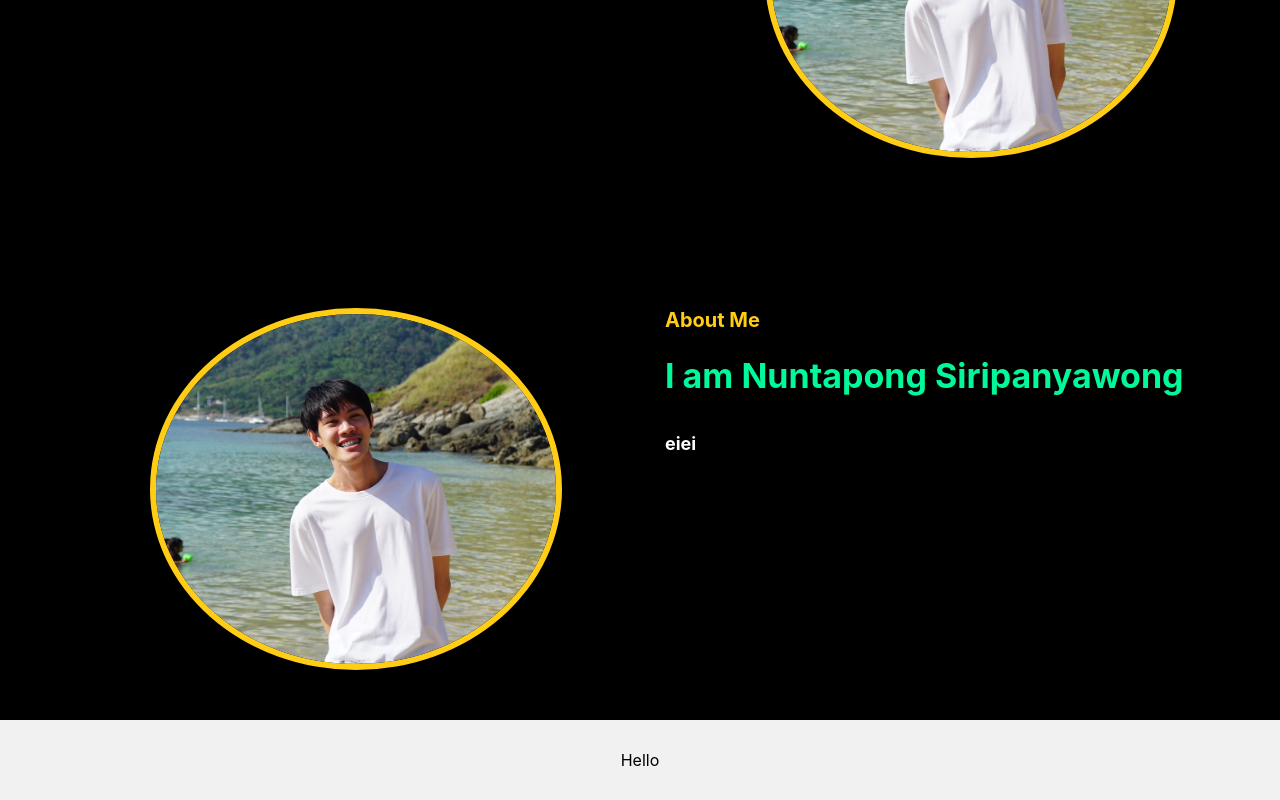
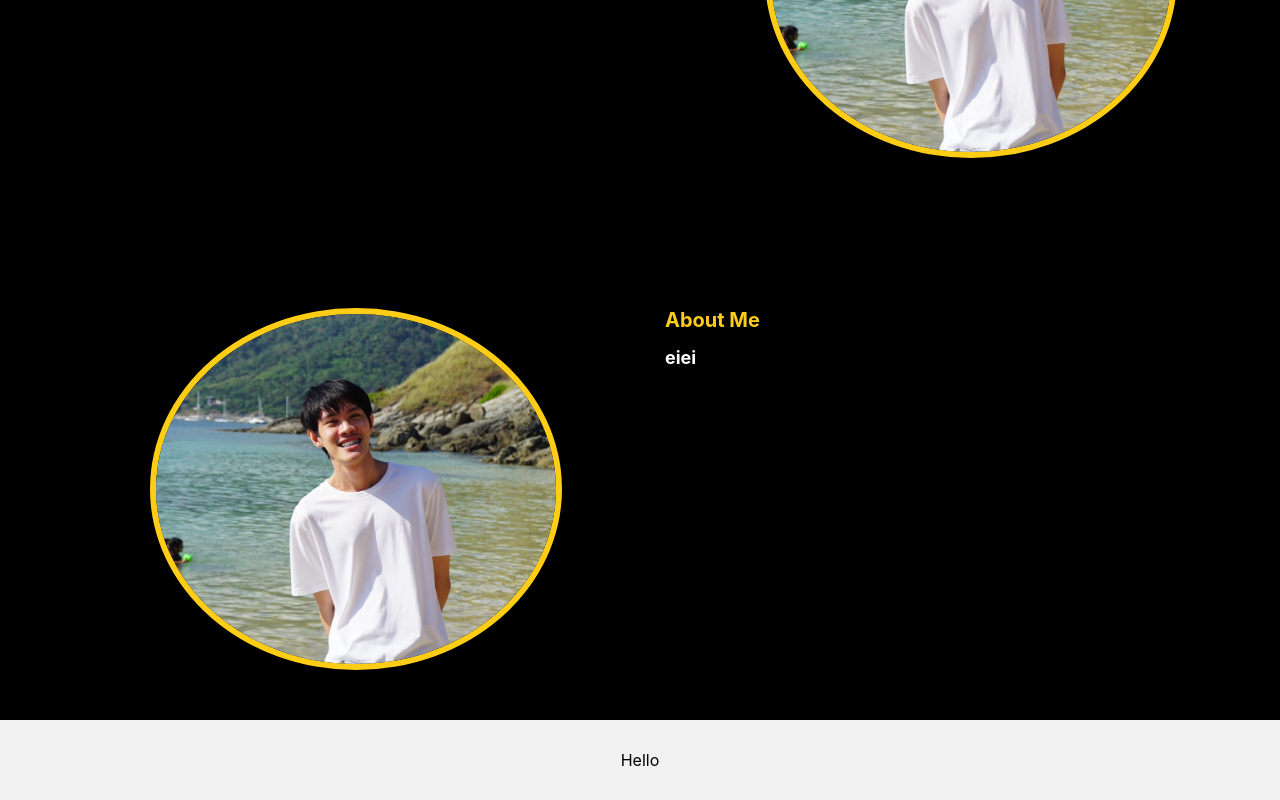
Before and after one commit to NuntapongS/my-portfolio, a React (Create React App) app: page / in a window 1280 px wide. Shown: the part 548-1348 px from the top of the page. Built offline with nearby package versions, Linux system fonts and the light colour scheme.

Commit message:
delete sub content

```diff
--- a/src/components/whoAmI.tsx
+++ b/src/components/whoAmI.tsx
@@ -29,7 +29,6 @@ const WhoAmI = () => {
       <div className="head-content flex-reverse">
         <div>
           About Me
-          <h1 className="sub-content">I am Nuntapong Siripanyawong</h1>
           <h2 className="content">eiei</h2>
         </div>
         <div>
```
